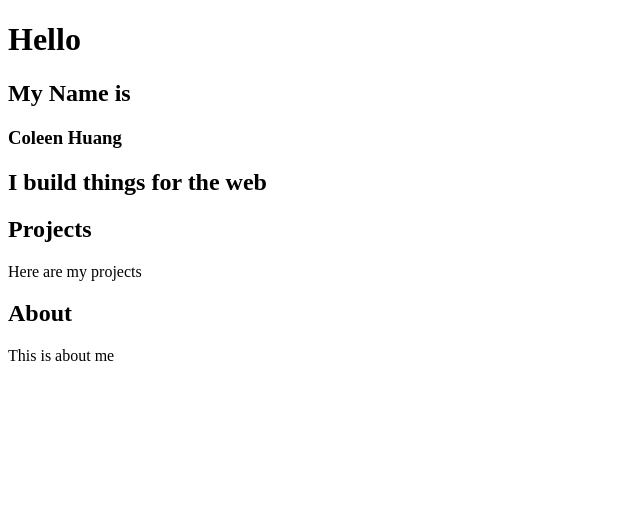
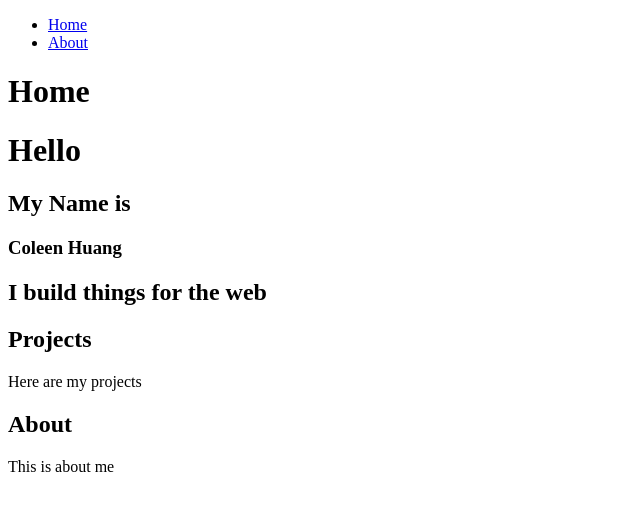
Before and after one commit to coleenhuang/portfoliov2, a Gatsby site: page / in a window 1280 px wide. Shown: the whole page, without its empty margins (0-640 px from the left). Built offline with nearby package versions, Linux system fonts and the light colour scheme; Gatsby itself is replaced by a stand-in of ours.

Commit message:
added layout componentn

```diff
--- /dev/null
+++ b/src/components/layout.js
@@ -0,0 +1,22 @@
+import * as React from 'react'
+import { Link } from 'gatsby'
+
+const Layout = ({ pageTitle, children }) => {
+  return (
+    <div>
+      <title>{pageTitle}</title>
+      <nav>
+        <ul>
+          <li><Link to="/">Home</Link></li>
+          <li><Link to="/about">About</Link></li>
+        </ul>
+      </nav>
+      <main>
+        <h1>{pageTitle}</h1>
+        {children}
+      </main>
+    </div>
+  )
+}
+
+export default Layout
--- a/src/pages/index.js
+++ b/src/pages/index.js
@@ -1,10 +1,11 @@
 import * as React from 'react'
+import Layout from '../components/layout'
 import About from '../components/About'
 import Projects from '../components/Projects'
 
 const IndexPage = () => {
   return (
-    <main>
+    <Layout pageTitle="Home">
       <title>Home Page</title>
       <h1>Hello</h1>
       <h2>My Name is</h2>
@@ -12,7 +13,7 @@ const IndexPage = () => {
       <h2>I build things for the web</h2>
       <Projects />
       <About />
-    </main>
+    </Layout>
   )
 }
 // Step 3: Export your component
```
